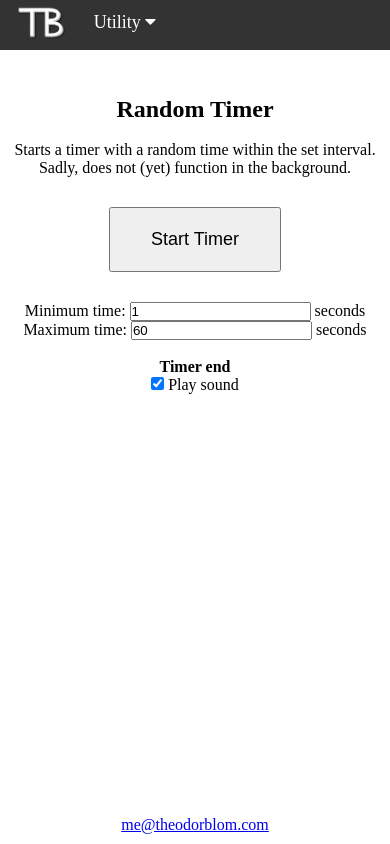
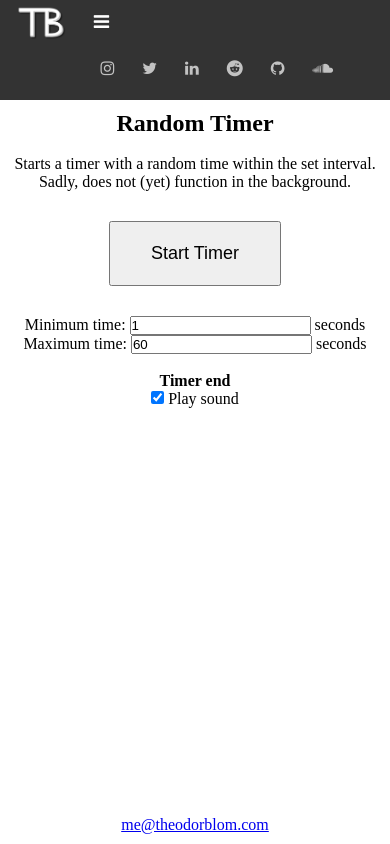
Before and after one commit to Theeoi/theodorblom.com, a PHP site: page /timer in a window 390 px wide. Run offline with PHP 8.4, Linux system fonts and the light colour scheme; style sheets or scripts are compiled from the project's sources.

Commit message:
Fixed a responsive navbar menu.

```diff
--- a/header.php
+++ b/header.php
@@ -5,11 +5,14 @@
                 <div class="topnav-home" style="float:left">
                 <a href="/"><img src="<?=$TB_home;?>" height="35px"></a>
                 </div>
-                <div class="topnav" style="float:left">
-                    <a href="#" class="navdrop-link" onclick="topDropFunc(); return false;">Utility <i class="fa fa-caret-down navdrop-link"></i></a>
+                <div id="topnav" class="topnav">
+                    <a href="javascript:void(0);" class="navdrop-link" onclick="topDropFunc(); return false;">Utility <i class="fa fa-caret-down navdrop-link"></i></a>
                     <div id="utility-navdrop" class="navdrop-content">
                         <a href="/timer">Timer</a>
                     </div>
+                    <a href="javascript:void(0);" class="icon" onclick="responsiveBar(); return false;">
+                        <i class="fa fa-bars"></i>
+                    </a>
                 </div>
 
                 <div class="socials-btn" style="float:right">
--- a/index.php
+++ b/index.php
@@ -15,11 +15,11 @@
     $TB_home = "resources/png/TB.png";
     require "header.php";
 ?>
-<script type="text/javascript" src="resources/js/navdrop.js"></script>
+<script type="text/javascript" src="resources/js/navbar.js"></script>
 
 <main>
     <div class="main-content">
-        A very empty site!
+
     </div>
 </main>
 
--- a/resources/css/main.css
+++ b/resources/css/main.css
@@ -28,6 +28,7 @@
 
 .topnav {
     position: relative;
+    float: left;
     display: inline-block;
 }
 
@@ -38,6 +39,10 @@
     text-align: center;
     text-decoration: none;
     font-size: 18px;
+}
+
+.topnav .icon {
+    display: none;
 }
 
 .navdrop-content {
@@ -65,7 +70,7 @@
 }
 
 .socials-btn a.fa {
-    padding: 15px;
+    padding: 15px 12px 15px 12px;
     text-align: center;
     text-decoration: none;
     border-radius: 50%;
@@ -94,3 +99,30 @@
     height: 50px;
     margin: 2px auto 0 auto;
 }
+
+@media screen and (max-width: 475px) {
+    .topnav a {display:none;}
+    .topnav a.icon {
+        float: right;
+        display: inline-block;
+    }
+}
+
+@media screen and (max-width: 475px) {
+    .topnav.responsive{position:relative;}
+    .topnav.responsive a.icon {
+        position: relative;
+        right: 0;
+        top: 0;
+    }
+    .topnav.responsive a {
+        float: none;
+        display: inline-block;
+        text-align: left;
+    }
+}
+
+@media screen and (max-width: 425px) {
+    .header-content {height: 100px;}
+    .main-content {min-height: calc(100vh - 150px);}
+}
--- a/resources/js/navdrop.js
+++ b/resources/js/navbar.js
@@ -1,3 +1,13 @@
+
+function responsiveBar() {
+    var x = document.getElementById("topnav");
+    if (x.className == "topnav") {
+        x.className += " responsive";
+    }
+    else {
+        x.className = "topnav";
+    }
+}
 
 function topDropFunc() {
   document.getElementById("utility-navdrop").classList.toggle("navdrop-show");
```
